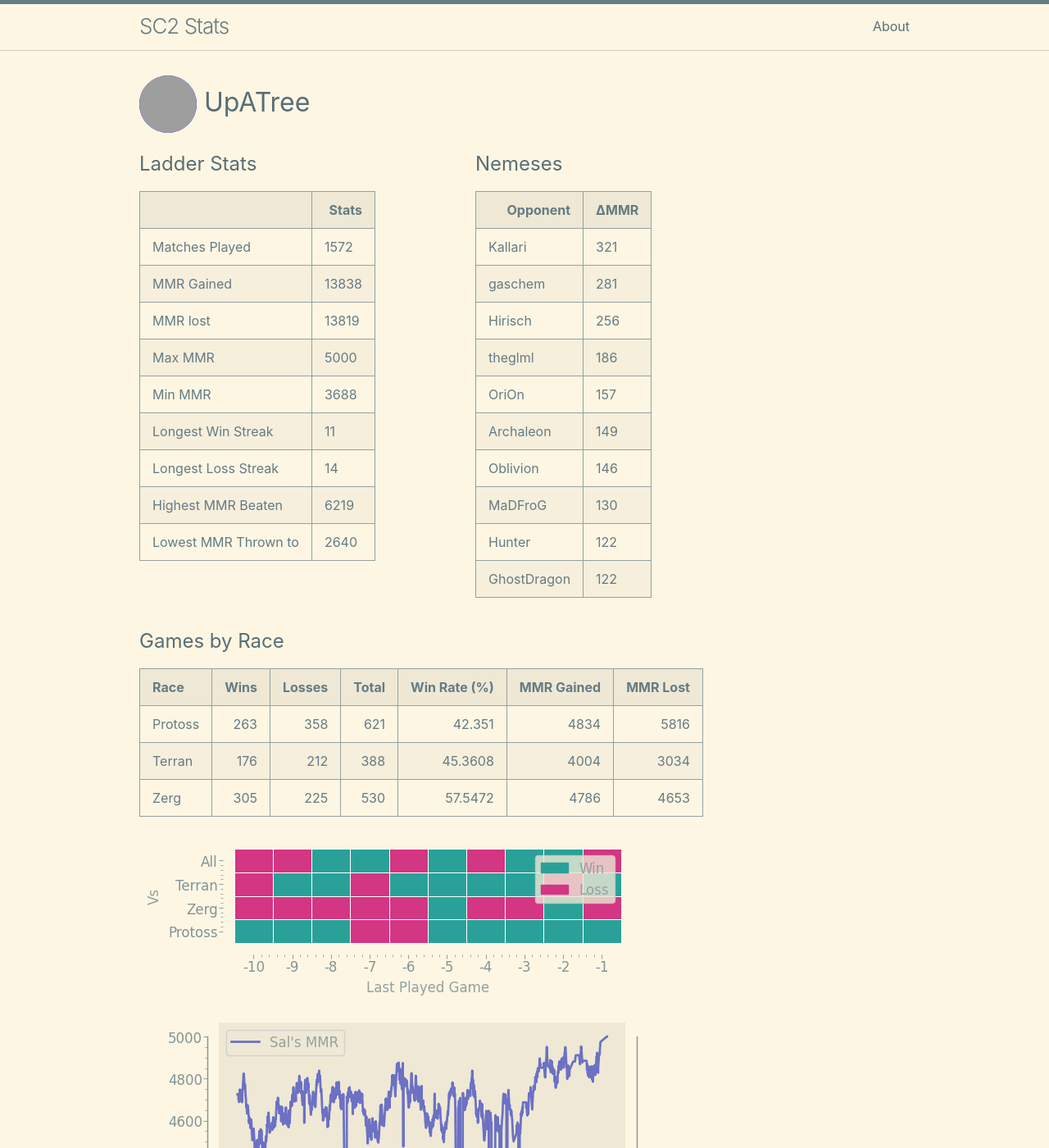
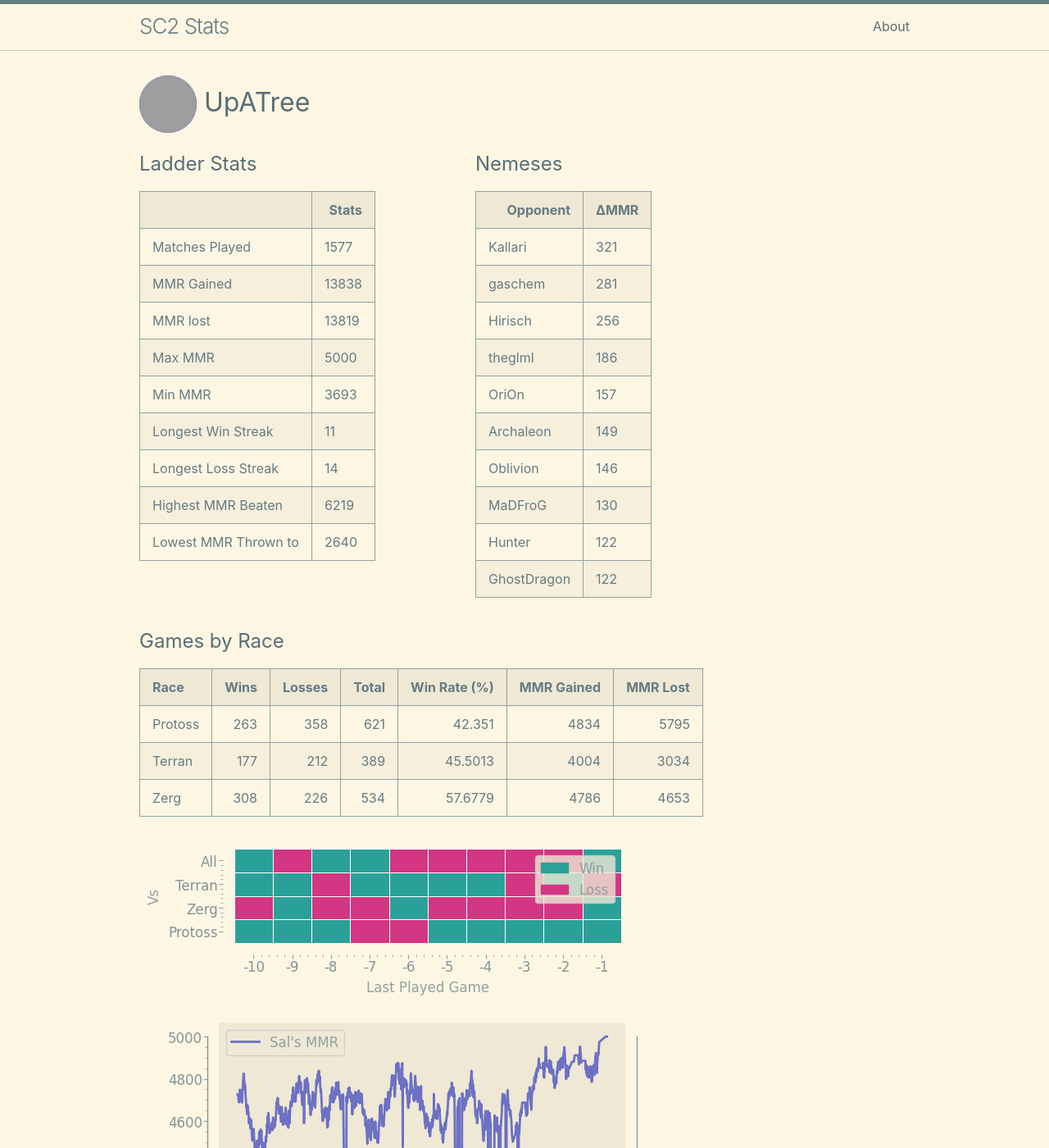
Before and after one commit to kylermurphy/UpATree, a Jekyll site: the page built from docs/index.md, in a window 1280 px wide and 1400 px high. Shown: the whole window at 82% size. Built offline with Jekyll 4.4.1, drawn with Linux system fonts in a browser that asks for light colours; grey boxes are pictures that could not be loaded.

Commit message:
running on push

```diff
--- a/docs/index.md
+++ b/docs/index.md
@@ -18,7 +18,7 @@ layout: home
   <tbody>
     <tr>
       <td>Matches Played</td>
-      <td>1572</td>
+      <td>1577</td>
     </tr>
     <tr>
       <td>MMR Gained</td>
@@ -34,7 +34,7 @@ layout: home
     </tr>
     <tr>
       <td>Min MMR</td>
-      <td>3688</td>
+      <td>3693</td>
     </tr>
     <tr>
       <td>Longest Win Streak</td>
@@ -114,9 +114,9 @@ layout: home
 
 | Race    |   Wins |   Losses |   Total |   Win Rate (%) |   MMR Gained |   MMR Lost |
 |:--------|-------:|---------:|--------:|---------------:|-------------:|-----------:|
-| Protoss |    263 |      358 |     621 |        42.351  |         4834 |       5816 |
-| Terran  |    176 |      212 |     388 |        45.3608 |         4004 |       3034 |
-| Zerg    |    305 |      225 |     530 |        57.5472 |         4786 |       4653 |
+| Protoss |    263 |      358 |     621 |        42.351  |         4834 |       5795 |
+| Terran  |    177 |      212 |     389 |        45.5013 |         4004 |       3034 |
+| Zerg    |    308 |      226 |     534 |        57.6779 |         4786 |       4653 |
 
 ![Games by Race](./assets/gm_hist.png)
 
--- a/log.txt
+++ b/log.txt
@@ -740,3 +740,4 @@ Writing a log file 2025-03-29 22:20:39.
 Writing a log file 2025-03-29 22:48:00.
 Writing a log file 2025-03-29 23:21:11.
 Writing a log file 2025-03-29 23:48:02.
+Writing a log file 2025-03-30 16:26:47.
```
Also changed, not shown: docs/assets/MMR.png, docs/assets/daily.png, docs/assets/gm_hist.png, docs/assets/r_wrt.png, 1 other file.
